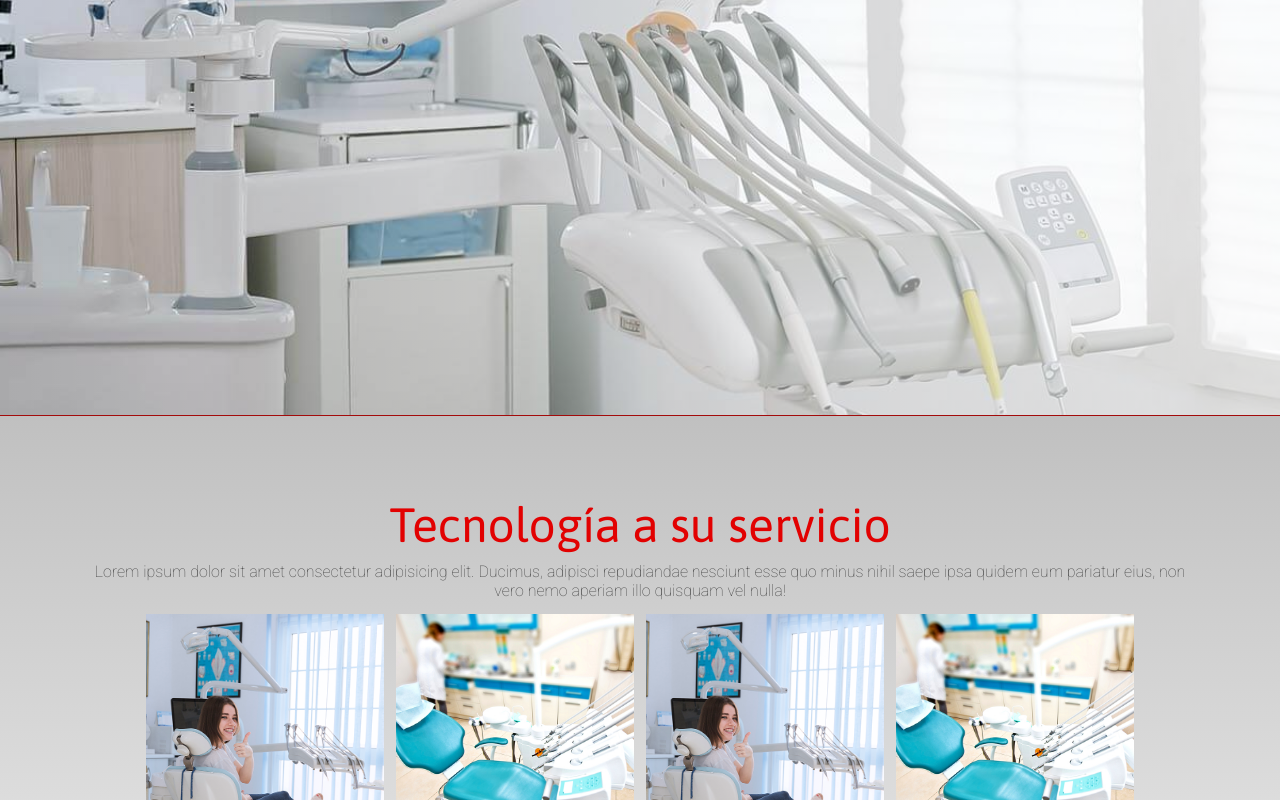
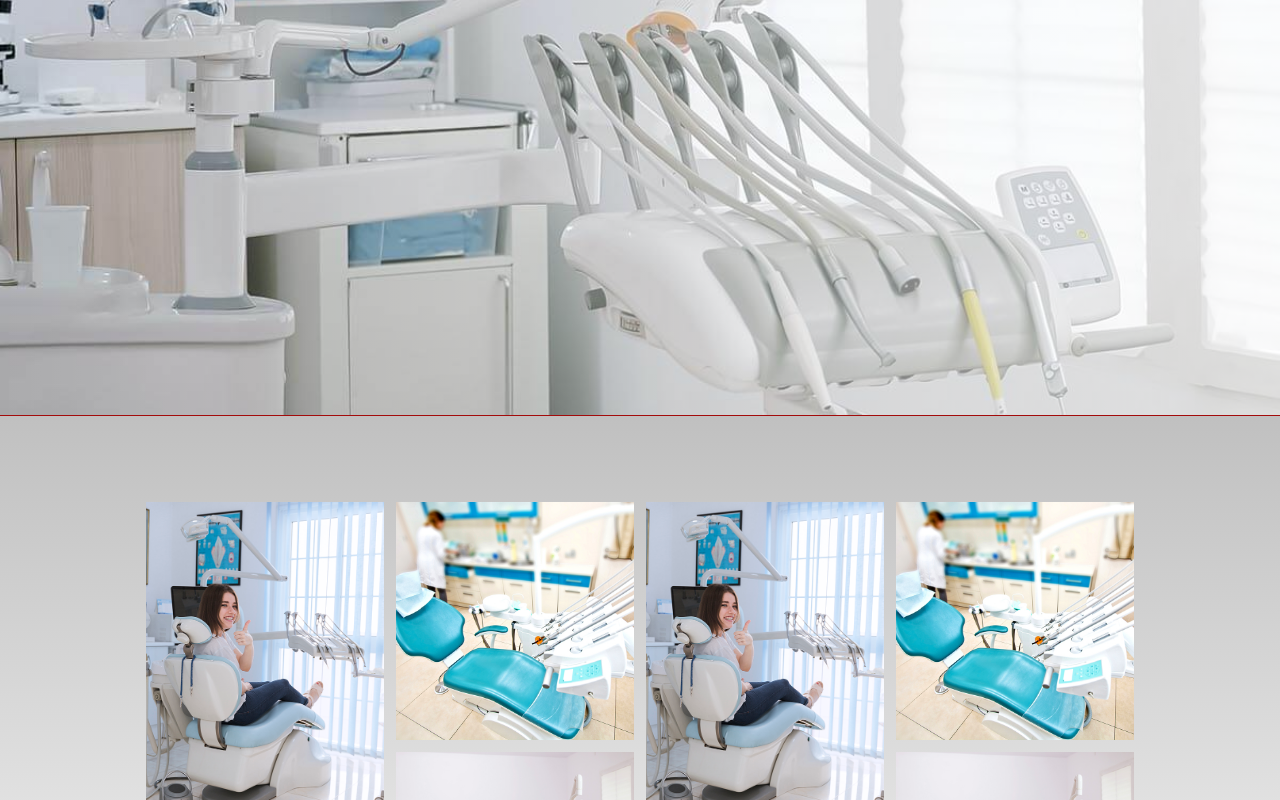
Before and after one commit to jorjonico/dym_odontologos, a plain HTML site: page pages/instalaciones.html in a window 1280 px wide. Shown: the part 385-1185 px from the top of the page. Drawn offline with Linux system fonts and the light colour scheme.

Commit message:
Galería sin título

```diff
--- a/pages/instalaciones.html
+++ b/pages/instalaciones.html
@@ -72,8 +72,6 @@
                 </div>
             </section> -->
             <div class="container-fluid fondo-color">
-                <h2 class="text-center">Tecnología a su servicio</h2>
-                <h4 class="text-center">Lorem ipsum dolor sit amet consectetur adipisicing elit. Ducimus, adipisci repudiandae nesciunt esse quo minus nihil saepe ipsa quidem eum pariatur eius, non vero nemo aperiam illo quisquam vel nulla!</h4>
                 <div class="d-flex flex-wrap justify-content-center">
                 <div class="d-flex flex-column">
                 <img class="img-fluid" src=../img/galeria004.png>
```
